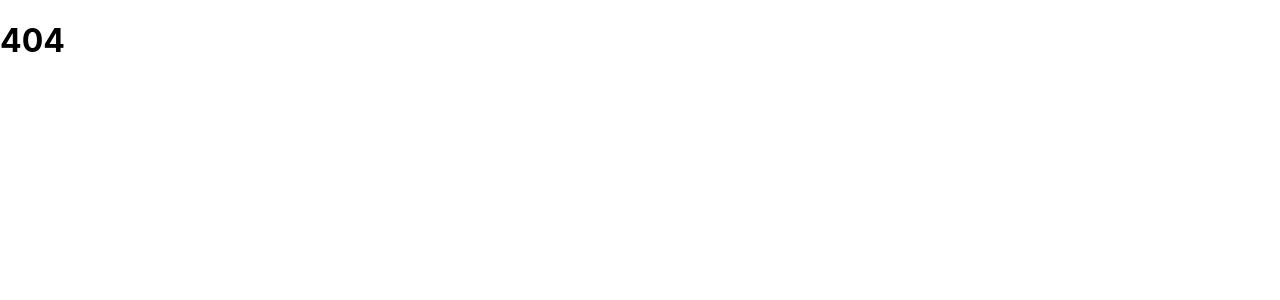
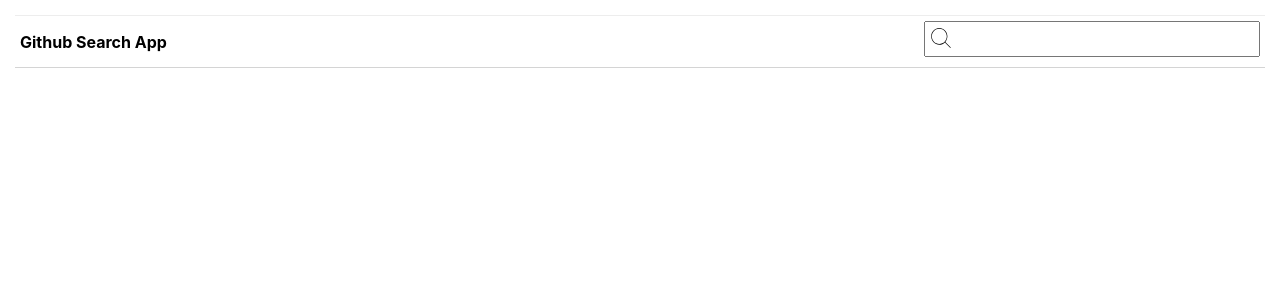
Before and after one commit to Mahfouzer/react-github-search, a React (Create React App) app: page /search in a window 1280 px wide. Shown: the top 300 px of the page. Built offline with nearby package versions, Linux system fonts and the light colour scheme.

Commit message:
create new  context to share the searching keyword between the components

```diff
--- a/src/App.tsx
+++ b/src/App.tsx
@@ -1,4 +1,4 @@
-import React from 'react';
+import React, { useState } from 'react';
 import {
   Router,
   Switch,
@@ -9,19 +9,26 @@ import ListingRepos from './pages/listing-repos-page';
 import SearchingRepos from './pages/searching-repos-page';
 import history from './history';
 
+import keywordContext from './context/keywordContext'
+
 function App() {
+
+  const [keyWord, setKeyWord] = useState('');
+
   return (
     <div>
       <Router history={history}>
+        <keywordContext.Provider value={{ keyWord, setKeyWord }}>
           <Switch>
             <Route path="/" exact>
               <SearchingRepos />
             </Route>
-          <Route path="/search/:name" exact>
+            <Route path="/search" exact>
               <ListingRepos />
             </Route>
             <Route path="*"><h1>404</h1></Route>
           </Switch>
+        </keywordContext.Provider>
       </Router>
     </div>
   );
--- a/src/components/SearchInput/index.tsx
+++ b/src/components/SearchInput/index.tsx
@@ -1,42 +1,47 @@
-import React, { useCallback, useState } from 'react'
-import { useParams } from 'react-router-dom'
+import React, { useCallback, useContext, useEffect, useState } from 'react'
+import keywordContext from '../../context/keywordContext'
 import history from '../../history'
 import Form from '../styled/Form'
 import Input from '../styled/Input'
 import SearchIcon from '../styled/SearchIcon'
 
-export default function SearchInput({ inputChangeHandler = () => null, ...restProps }: any) {
+export default function SearchInput({ inputChangeHandler = null, submitSearchHandler, ...restProps }: any) {
 
 
-    const { name }: { name: string } = useParams();
-    const [searchKeyword, setSearchKeyword] = useState(name);
+    const { keyWord, setKeyWord } = useContext(keywordContext);
+
+
+    useEffect(() => {
+        return () => {
+            setKeyWord('');
+        }
+    }, []);
+
 
     const redirectToSearchedList = useCallback(
         (e: React.SyntheticEvent) => {
             e.preventDefault();
-            if (searchKeyword) {
-                history.push(`/search/${searchKeyword}`)
-            } else {
-                history.push('/')
-            }
+            submitSearchHandler();
         },
-        [searchKeyword],
+        [submitSearchHandler],
     )
 
     const handleSearchKeywordChange = useCallback(
         (e) => {
-            setSearchKeyword(e.target.value);
-            inputChangeHandler(e.target.value);
+            setKeyWord(e.target.value);
+            if (inputChangeHandler) {
+                inputChangeHandler();
+            }
         }
         ,
-        [inputChangeHandler],
+        [inputChangeHandler, setKeyWord],
     )
 
 
     return (
         <Form onSubmit={redirectToSearchedList}>
             <SearchIcon type="submit" />
-            <Input   {...restProps} onChange={handleSearchKeywordChange} defaultValue={searchKeyword || ''} hasLeftIcon />
+            <Input   {...restProps} onChange={handleSearchKeywordChange} defaultValue={keyWord || ''} hasLeftIcon />
         </Form>
     )
 }
--- /dev/null
+++ b/src/context/keywordContext.ts
@@ -0,0 +1,9 @@
+
+import React from 'react';
+
+
+// type KeywordContextType = { keyWord: string; setKeyWord: React.Dispatch<React.SetStateAction<string>>; };
+
+const keywordContext: any = React.createContext('');
+
+export default keywordContext;
--- a/src/pages/listing-repos-page/index.tsx
+++ b/src/pages/listing-repos-page/index.tsx
@@ -2,7 +2,7 @@ import React, { useCallback } from 'react'
 import SearchInput from '../../components/SearchInput';
 import H1 from '../../components/styled/H1';
 import Header from '../../components/styled/Header'
-import history from '../../history'
+import keywordContext from '../../context/keywordContext';
 
 export default function ListingRepos() {
 
@@ -10,11 +10,9 @@ export default function ListingRepos() {
     const handleNewSearch = useCallback(
 
         (keyword) => {
-            if (keyword) {
-                history.push(`/search/${keyword}`)
-            } else {
-                history.push(`/`);
-            }
+
+            //search using search github methods
+
         },
         [],
     )
--- a/src/pages/searching-repos-page/index.tsx
+++ b/src/pages/searching-repos-page/index.tsx
@@ -4,10 +4,19 @@ import H1 from '../../components/styled/H1'
 import Header from '../../components/styled/Header'
 import HorizontalCenteredContainer from '../../components/styled/HorizontalCenteredContainer'
 import Img from '../../components/styled/Img'
+import history from '../../history'
 
 import logo from '../../logo.svg'
 
 export default function SearchingRepos() {
+
+
+    const redirectToSearchedList = useCallback(
+        () => {
+            history.push('/search');
+        },
+        [],
+    )
 
     return (
         <div>
@@ -18,7 +27,7 @@ export default function SearchingRepos() {
 
             <HorizontalCenteredContainer>
                 <Img src={logo} alt="github logo" imageWidth={350} imageHeight={350} />
-                <SearchInput />
+                <SearchInput submitSearchHandler={redirectToSearchedList} />
             </HorizontalCenteredContainer>
         </div>
     )
```
Lines whose indentation alone changed are shown as unchanged.
